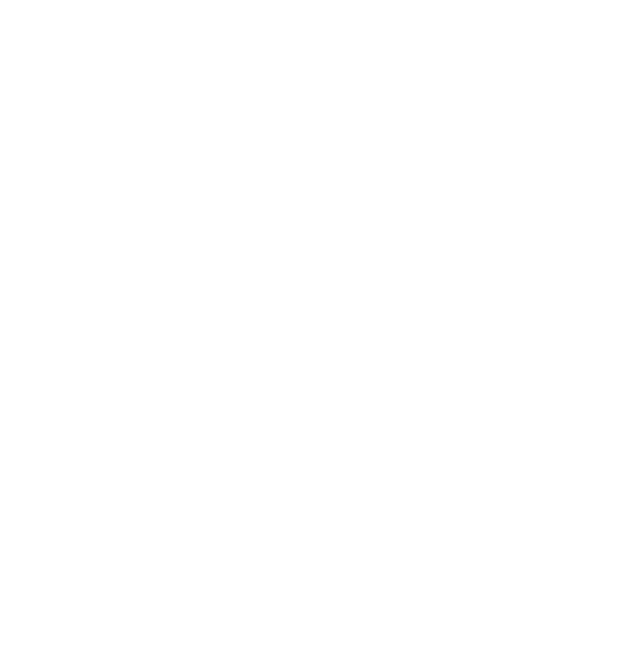
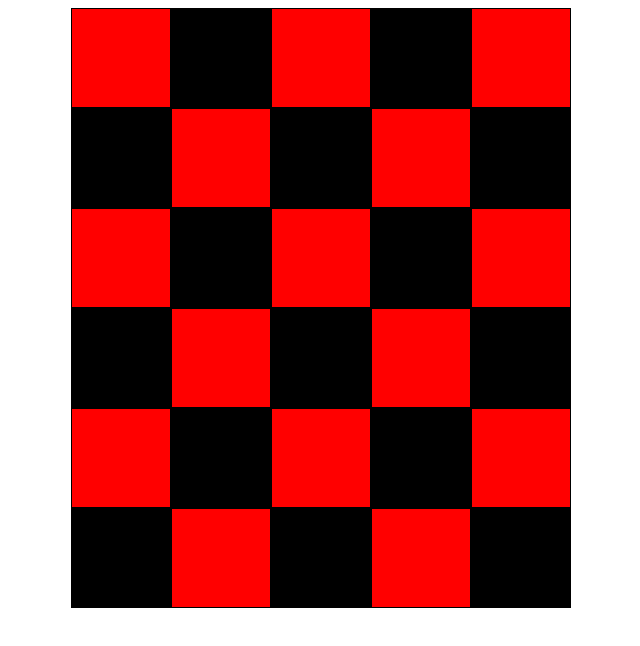
Before and after one commit to TreyK95/checkerboard-HTML-CSS-, a plain HTML site: page index.html in a window 1280 px wide. Shown: the whole page, without its empty margins (319-959 px from the left). Drawn offline with Linux system fonts and the light colour scheme.

Commit message:
finished

```diff
--- a/index.html
+++ b/index.html
@@ -6,6 +6,7 @@
     <meta name="viewport" content="width=device-width, initial-scale=1.0" />
     <title>Checkerboard</title>
     <link rel="stylesheet" href="app.css" />
+    <link rel="stylesheet" href="checkerboard.css" />
   </head>
   <body>
     <div id="board">
@@ -26,7 +27,9 @@
       <div class="square"></div>
       <div class="square"></div>
       <div class="square"></div>
-
+      <div class="square"></div>
+      <div class="square"></div>
+      <div class="square"></div>
       <div class="square"></div>
       <div class="square"></div>
       <div class="square"></div>
```
